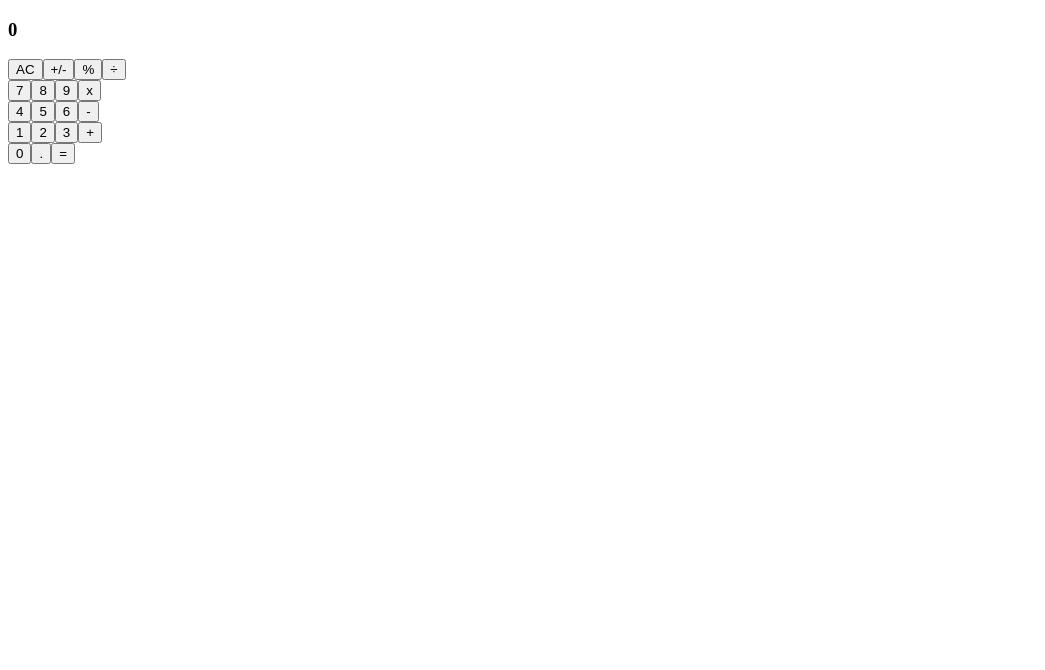
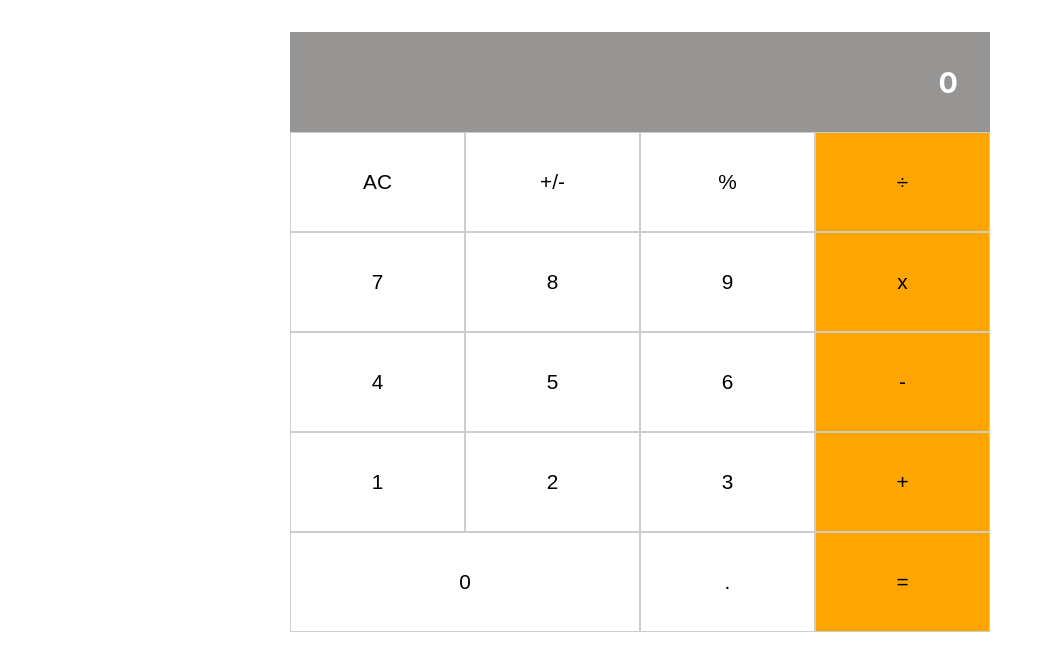
Before and after one commit to barackm/calculator, a React (Create React App) app: page / in a window 1280 px wide. Shown: the top 670 px of the page, without its empty margins (0-1045 px from the left). Built offline with nearby package versions, Linux system fonts and the light colour scheme.

Commit message:
Finish the styling of the calculator

```diff
--- a/src/assets/main.css
+++ b/src/assets/main.css
@@ -4,4 +4,53 @@ body {
   display: flex;
   justify-content: center;
   align-items: center;
+  font-family:
+    -apple-system,
+    BlinkMacSystemFont,
+    'Segoe UI',
+    Roboto,
+    Oxygen,
+    Ubuntu,
+    Cantarell,
+    'Open Sans',
+    'Helvetica Neue',
+    sans-serif;
 }
+
+.calculater-main-container {
+  width: 700px;
+  margin-top: 2rem;
+}
+
+.display-container {
+  height: 100px;
+  background-color: rgb(151, 148, 148);
+  display: flex;
+  justify-content: flex-end;
+  padding: 0 2rem;
+  align-items: center;
+  color: #fff;
+}
+
+.display-container h3 {
+  font-weight: bold;
+  font-size: 1.8rem;
+}
+
+.btn-group {
+  height: 100px;
+  display: flex;
+  width: 100%;
+}
+
+.btn-group button {
+  width: 25%;
+  border: none;
+  border: 1px solid #ccc;
+  cursor: pointer;
+  font-size: 1.3rem;
+}
+
+.btn-group .zero {
+  width: 50%;
+}
--- a/src/components/App.js
+++ b/src/components/App.js
@@ -2,6 +2,7 @@ import React, { useState } from 'react';
 import ButtonPanel from './ButtonPanel';
 import Display from './Display';
 import calculate from '../logic/calculate';
+import '../assets/main.css';
 
 const App = () => {
   const [total, setTotal] = useState(null);
@@ -16,10 +17,10 @@ const App = () => {
   };
 
   return (
-    <>
+    <div className="calculater-main-container">
       <Display result={next} />
       <ButtonPanel clickHandler={handleClick} />
-    </>
+    </div>
   );
 };
 
--- a/src/components/Button.jsx
+++ b/src/components/Button.jsx
@@ -1,14 +1,28 @@
 import React from 'react';
 import PropTypes from 'prop-types';
 
-const Button = ({ name, onClick }) => (
-  <button type="button" onClick={() => onClick(name)}>
+const Button = ({
+  name, onClick, color, wide,
+}) => (
+  <button
+    className={wide ? 'zero' : ''}
+    type="button"
+    style={{ backgroundColor: color }}
+    onClick={() => onClick(name)}
+  >
     {name}
   </button>
 );
 
+Button.defaultProps = {
+  color: 'orange',
+  wide: false,
+};
+
 Button.propTypes = {
   name: PropTypes.string.isRequired,
   onClick: PropTypes.func.isRequired,
+  color: PropTypes.string,
+  wide: PropTypes.bool,
 };
 export default Button;
--- a/src/components/ButtonPanel.jsx
+++ b/src/components/ButtonPanel.jsx
@@ -11,31 +11,32 @@ const ButtonPanel = (props) => {
   const group3 = ['4', '5', '6', '-'];
   const group4 = ['1', '2', '3', '+'];
   const group5 = ['0', '.', '='];
+  const operators = ['+', '-', '=', '÷', 'x'];
   return (
     <>
-      <div>
+      <div className="btn-group">
         {group1.map((item) => (
-          <Button name={item} key={item} onClick={handleClick} />
+          <Button name={item} key={item} onClick={handleClick} color={!operators.includes(item) ? 'white' : 'orange'} />
         ))}
       </div>
-      <div>
+      <div className="btn-group">
         {group2.map((item) => (
-          <Button name={item} key={item} onClick={handleClick} />
+          <Button name={item} key={item} onClick={handleClick} color={!operators.includes(item) ? 'white' : 'orange'} />
         ))}
       </div>
-      <div>
+      <div className="btn-group">
         {group3.map((item) => (
-          <Button name={item} key={item} onClick={handleClick} />
+          <Button name={item} key={item} onClick={handleClick} color={!operators.includes(item) ? 'white' : 'orange'} />
         ))}
       </div>
-      <div>
+      <div className="btn-group">
         {group4.map((item) => (
-          <Button name={item} key={item} onClick={handleClick} />
+          <Button name={item} key={item} onClick={handleClick} color={!operators.includes(item) ? 'white' : 'orange'} />
         ))}
       </div>
-      <div>
+      <div className="btn-group">
         {group5.map((item) => (
-          <Button name={item} key={item} onClick={handleClick} />
+          <Button name={item} key={item} onClick={handleClick} wide={item === '0'} color={!operators.includes(item) ? 'white' : 'orange'} />
         ))}
       </div>
     </>
--- a/src/components/Display.jsx
+++ b/src/components/Display.jsx
@@ -1,7 +1,11 @@
 import React from 'react';
 import PropTypes from 'prop-types';
 
-const Display = ({ result }) => <h3>{result}</h3>;
+const Display = ({ result }) => (
+  <div className="display-container">
+    <h3>{result}</h3>
+  </div>
+);
 
 Display.defaultProps = {
   result: '0',
```
